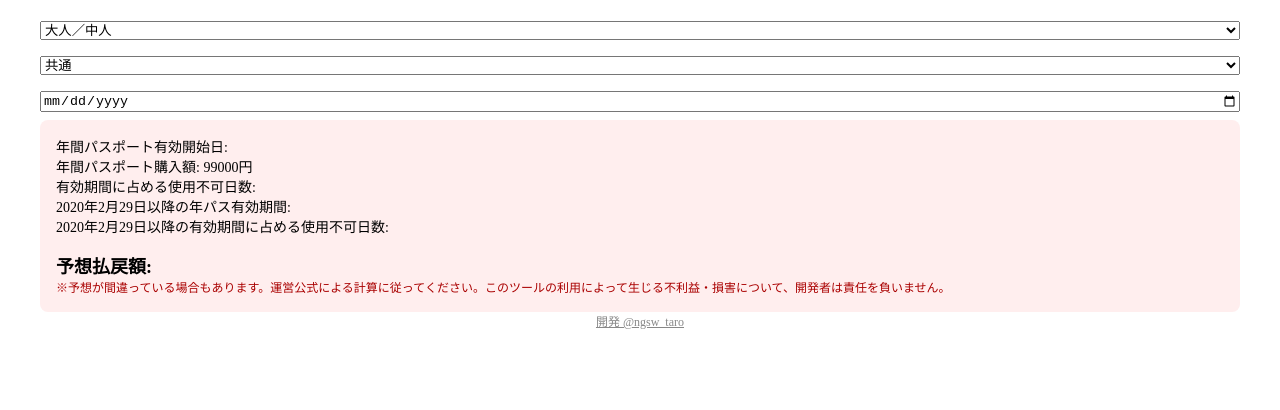
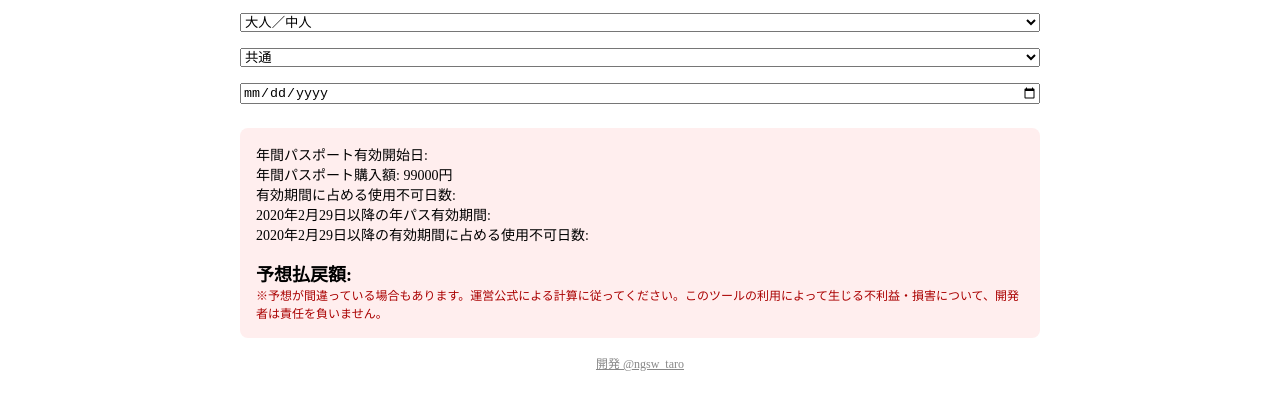
Before and after one commit to ngsw-taro/annual-passport-refund, a plain HTML site: page index.html in a window 1280 px wide. Shown: the part 180-590 px from the top of the page. Drawn offline with nearby package versions, Linux system fonts and the light colour scheme.

Commit message:
Update index.html

```diff
--- a/index.html
+++ b/index.html
@@ -11,6 +11,13 @@
     <script src="https://cdnjs.cloudflare.com/ajax/libs/decimal.js/9.0.0/decimal.min.js"></script>
     <style>
       body {
+        margin: 0;
+        padding: 0;
+        display: flex;
+        justify-content: center;
+      }
+      #wrapper {
+        max-width: 800px;
         display: flex;
         flex-direction: column;
         padding: 32px;
@@ -35,7 +42,7 @@
         margin: 8px 0;
       }
       #output-area {
-        margin-top: 16px 0;
+        margin: 16px 0;
         padding: 16px;
         border-radius: 8px;
         background-color: #ffeeee;
@@ -60,6 +67,7 @@
     </style>
   </head>
   <body>
+    <div id="wrapper">
       <h1>年パス払戻額計算ツール</h1>
       <div id="expression">
         <h2>運営公式による計算式</h2>
@@ -88,6 +96,7 @@
         </div>
       </div>
       <a href="https://twitter.com/ngsw_taro" id="author">開発 @ngsw_taro</a>
+    </div>
     <script>
       const unavailableDates = [
         dayjs("2019-03-28"),
```
Lines whose indentation alone changed are shown as unchanged.
